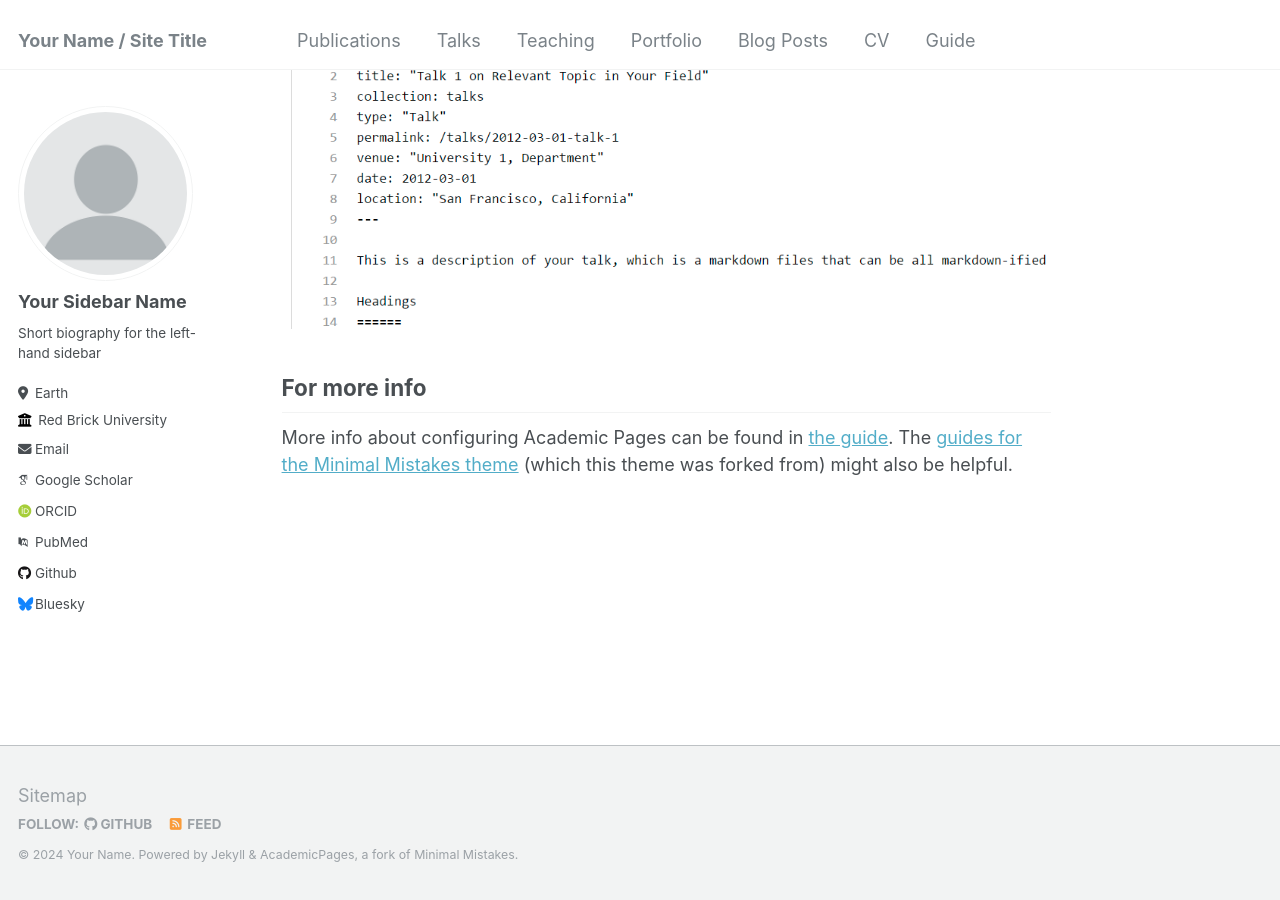
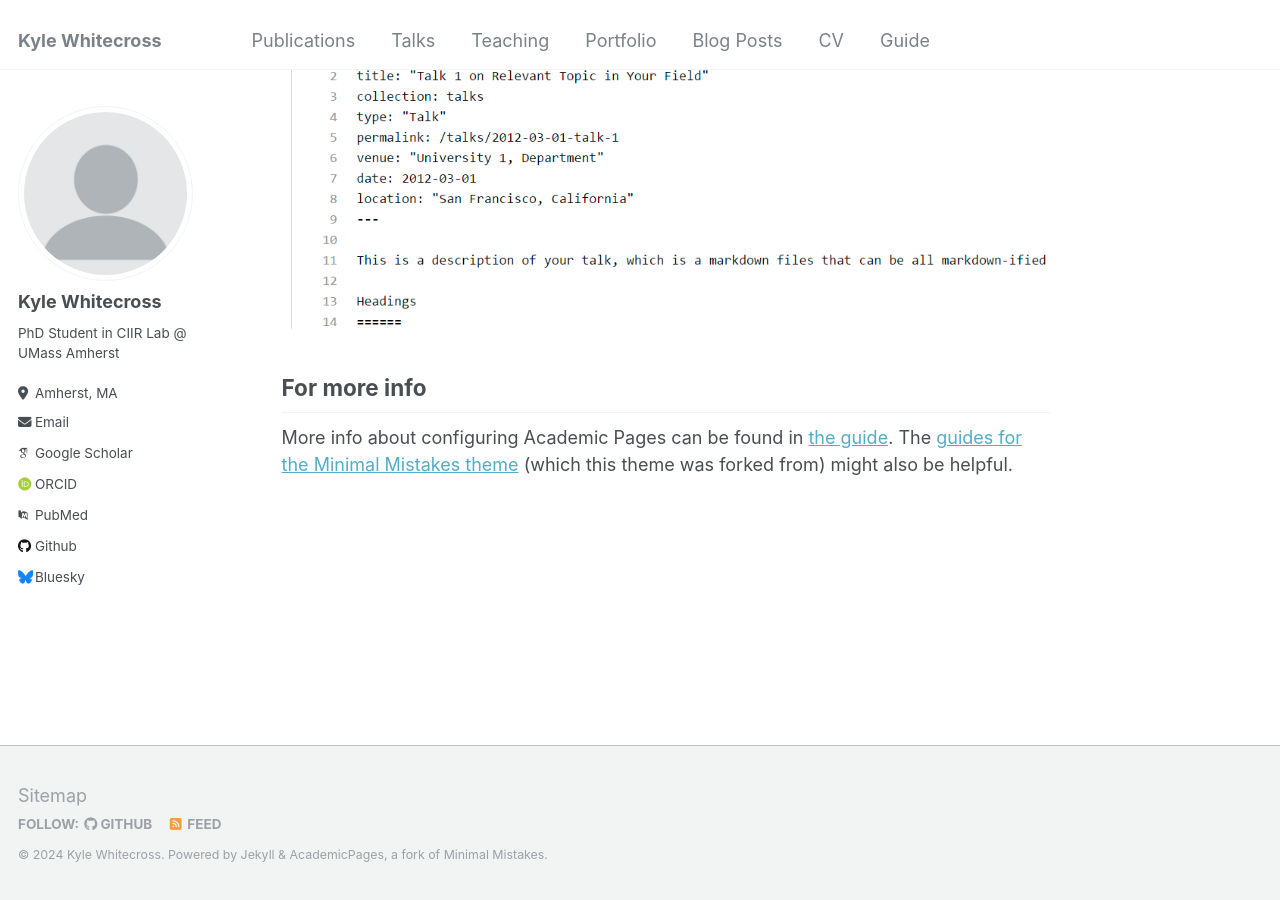
Before and after one commit to kswhitecross/kswhitecross.github.io, a Jekyll site: the page built from _pages/about.md, in a window 1280 px wide and 900 px high, scrolled down 2660 px. Built offline with Jekyll 4.4.1, drawn with Linux system fonts in a browser that asks for light colours; some web fonts are replaced.

Commit message:
basic bio info in config

```diff
--- a/_config.yml
+++ b/_config.yml
@@ -8,13 +8,13 @@
 
 # Basic Site Settings
 locale                   : "en-US"
-title                    : "Your Name / Site Title"
+title                    : "Kyle Whitecross"
 title_separator          : "-"
-name                     : &name "Your Name"
+name                     : &name "Kyle Whitecross"
 description              : &description "personal description"
-url                      : https://academicpages.github.io # the base hostname & protocol for your site e.g. "https://mmistakes.github.io"
+url                      : https://kswhitecross.github.io # the base hostname & protocol for your site e.g. "https://mmistakes.github.io"
 baseurl                  : "" # the subpath of your site, e.g. "/blog"
-repository               : "academicpages/academicpages.github.io"
+repository               : "kswhitecross/kswhitecross.github.io"
 
 # Site Author - The following control what appear as part of the author content on the side bar.
 #               If a field is blank the icon and link will not appear, otherwise it will be shown.
@@ -22,13 +22,13 @@ repository               : "academicpages/academicpages.github.io"
 author:
   # Biographic information
   avatar           : "profile.png"
-  name             : "Your Sidebar Name"
+  name             : "Kyle Whitecross"
   pronouns         : # example: "she/her"
-  bio              : "Short biography for the left-hand sidebar"
-  location         : "Earth"
-  employer         : "Red Brick University"
+  bio              : "PhD Student in CIIR Lab @ UMass Amherst"
+  location         : "Amherst, MA"
+  employer         : # "Red Brick University"
   uri              : # URL
-  email            : "none@example.org"
+  email            : "kwhitecross@umass.edu"
 
   # Academic websites
   arxiv            : # URL - Update with the correct link to your profile
```
